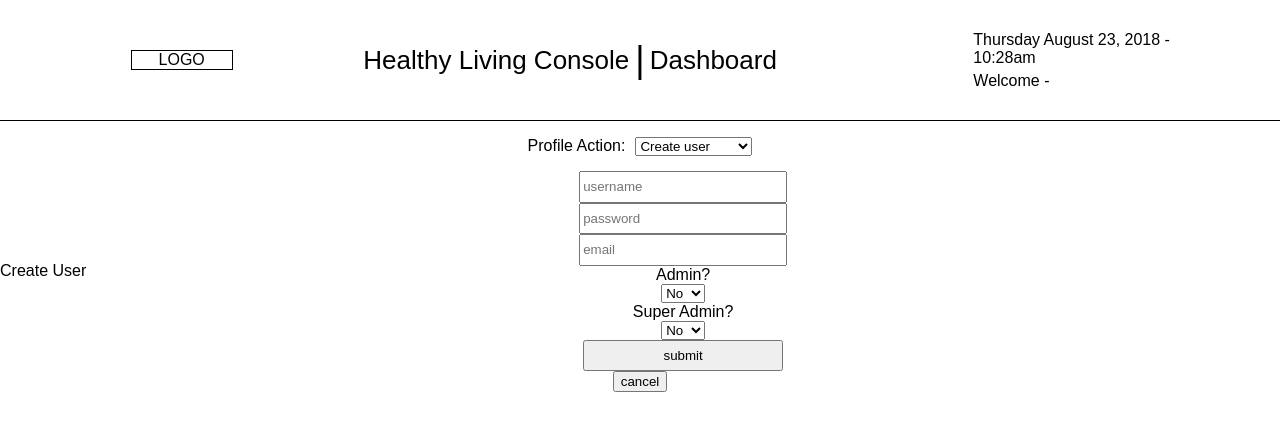
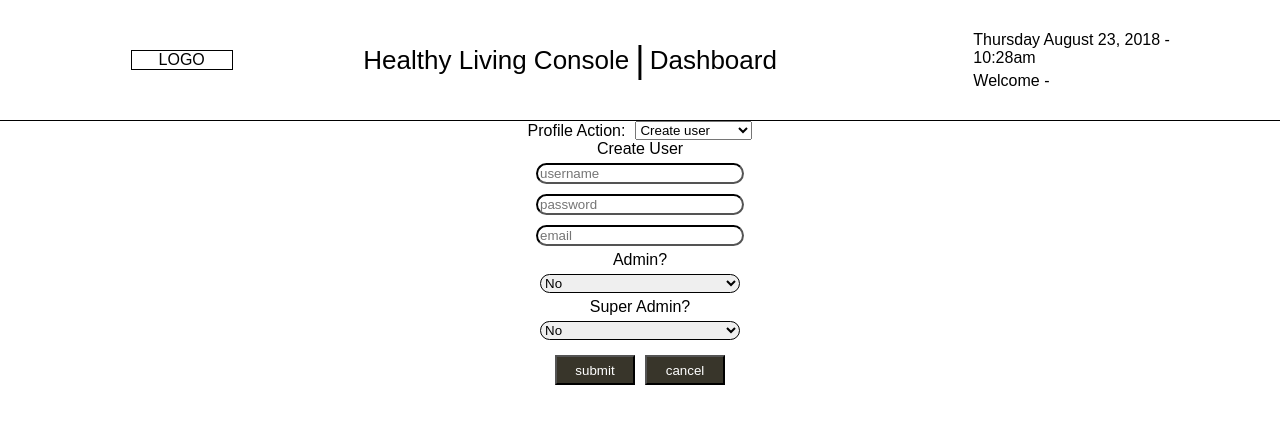
Before and after one commit to S9Digital/web-console, a React (Create React App) app: page /property/1/profile in a window 1280 px wide. Shown: the top 430 px of the page. Built offline with nearby package versions, Linux system fonts and the light colour scheme.

Commit message:
fixed UI for profile changes

```diff
--- a/src/components/Profile.js
+++ b/src/components/Profile.js
@@ -32,19 +32,29 @@ const Logo = styled.div`
 const AccountContainer = styled.div`
   flex: 1;
   display: flex;
-  flex-direction: row;
+  flex-direction: Column;
   justify-content: center;
   align-items: center;
 `;
 const Form = styled.form`
   width: 200px;
-  height: 200px;
+  height: 300px;
   flex: 1;
   display: flex;
   flex-direction: column;
   justify-content: center;
   align-items: center;
 `;
+const FormSmall = styled.form`
+  width: 200px;
+  height: 150px;
+  flex: 1;
+  display: flex;
+  flex-direction: column;
+  justify-content: center;
+  align-items: center;
+`;
+
 const ColumnItem = styled.div`
   display: flex;
   flex: 1;
@@ -56,8 +66,12 @@ const ColumnItem = styled.div`
   padding-left: 20px;
 `;
 const TextInput = styled.input`
+  outline: none;
   width: 200px;
   height: 50px;
+  margin: 5px;
+  border-radius: 25px;
+  border-color: black;
   flex: 1;
   display: flex;
   justify-content: center;
@@ -70,6 +84,48 @@ const OptionInput = styled.option`
   display: flex;
   justify-content: center;
   align-items: center;
+`;
+const SelectInput = styled.select`
+  width: 200px;
+  height: 50px;
+  margin: 5px;
+  border-radius: 25px;
+  border-color: black;
+  flex: 1;
+  display: flex;
+  justify-content: center;
+  align-items: center;
+`;
+
+const Column = styled.div`
+  display: flex;
+  flex: 1;
+  flex-direction: column;
+  justify-content: center;
+  align-items: center;
+`;
+const NavContainer = styled.div`
+  display: flex;
+  flex-direction: row;
+  flex-wrap: wrap;
+  width: 300px;
+  height: 50px;
+  align-items: center;
+  justify-content: center;
+`;
+const NavButton = styled.button`
+  width: 80px;
+  height: 30px;
+  margin: 5px;
+  background-color: #38352a;
+  color: white;
+`;
+const NavInput = styled.input`
+  width: 80px;
+  height: 30px;
+  margin: 5px;
+  background-color: #38352a;
+  color: white;
 `;
 
 class Profile extends Component {
@@ -205,23 +261,23 @@ class Profile extends Component {
               onChange={e => this.changeEmail(e)}
             />
             Admin?
-            <select
+            <SelectInput
               name="Admin"
               value={this.state.isAdmin}
               onChange={e => this.changeAdmin(e)}
             >
               <option value={true}>Yes</option>
               <option value={false}>No</option>
-            </select>
+            </SelectInput>
             Super Admin?
-            <select
+            <SelectInput
               name="Super Admin"
               value={this.state.isSuperAdmin}
               onChange={e => this.changeSuperAdmin(e)}
             >
               <option value={true}>Yes</option>
               <option value={false}>No</option>
-            </select>
+            </SelectInput>
             {/* Add Two Factor Security?
             <select
               name="two factor"
@@ -231,7 +287,10 @@ class Profile extends Component {
               <option value={true}>Yes</option>
               <option value={false}>No</option>
             </select> */}
-            <TextInput type="submit" value="submit" />
+            <NavContainer>
+              <NavInput type="submit" value="submit" />
+              <NavButton onClick={this.goBack.bind(this)}>cancel</NavButton>
+            </NavContainer>
           </Form>
         </AccountContainer>
       );
@@ -239,7 +298,7 @@ class Profile extends Component {
     if (this.state.profileAction === "editUser") {
       return (
         <AccountContainer>
-          Create User
+          Edit User
           <Form onSubmit={e => this.submitUserUpdate(e)}>
             <TextInput
               placeholder="username"
@@ -257,23 +316,23 @@ class Profile extends Component {
               onChange={e => this.changeEmail(e)}
             />
             Admin?
-            <select
+            <SelectInput
               name="Admin"
               value={this.state.isAdmin}
               onChange={e => this.changeAdmin(e)}
             >
               <option value={true}>Yes</option>
               <option value={false}>No</option>
-            </select>
+            </SelectInput>
             Super Admin?
-            <select
+            <SelectInput
               name="Super Admin"
               value={this.state.isSuperAdmin}
               onChange={e => this.changeSuperAdmin(e)}
             >
-              <option value={true}>Yes</option>
-              <option value={false}>No</option>
-            </select>
+              <OptionInput value={true}>Yes</OptionInput>
+              <OptionInput value={false}>No</OptionInput>
+            </SelectInput>
             {/* Add Two Factor Security?
             <select
               name="two factor"
@@ -283,7 +342,10 @@ class Profile extends Component {
               <option value={true}>Yes</option>
               <option value={false}>No</option>
             </select> */}
-            <TextInput type="submit" value="submit" />
+            <NavContainer>
+              <NavInput type="submit" value="submit" />
+              <NavButton onClick={this.goBack.bind(this)}>cancel</NavButton>
+            </NavContainer>
           </Form>
         </AccountContainer>
       );
@@ -292,7 +354,7 @@ class Profile extends Component {
       return (
         <AccountContainer>
           Create Property
-          <Form onSubmit={e => this.submitNewProperty(e)}>
+          <FormSmall onSubmit={e => this.submitNewProperty(e)}>
             <TextInput
               placeholder="hotel name"
               value={this.state.hotelName}
@@ -318,16 +380,19 @@ class Profile extends Component {
               value={this.state.hotelEmail}
               onChange={e => this.changeHotelEmail(e)}
             /> */}
-            <TextInput type="submit" value="submit" />
-          </Form>
+            <NavContainer>
+              <NavInput type="submit" value="submit" />
+              <NavButton onClick={this.goBack.bind(this)}>cancel</NavButton>
+            </NavContainer>
+          </FormSmall>
         </AccountContainer>
       );
     }
     if (this.state.profileAction === "editProperty") {
       return (
         <AccountContainer>
-          Create Property
-          <Form onSubmit={e => this.submitPropertyUpdate(e)}>
+          Edit Property
+          <FormSmall onSubmit={e => this.submitPropertyUpdate(e)}>
             <TextInput
               placeholder="hotel name"
               value={this.state.hotelName}
@@ -353,8 +418,11 @@ class Profile extends Component {
               value={this.state.hotelEmail}
               onChange={e => this.changeHotelEmail(e)}
             /> */}
-            <TextInput type="submit" value="submit" />
-          </Form>
+            <NavContainer>
+              <NavInput type="submit" value="submit" />
+              <NavButton onClick={this.goBack.bind(this)}>cancel</NavButton>
+            </NavContainer>
+          </FormSmall>
         </AccountContainer>
       );
     }
@@ -363,11 +431,10 @@ class Profile extends Component {
     return (
       <Wrapper>
         <Header />
-        {this.renderActionSelect()}
-        {this.renderForm()}
-        <AccountContainer>
-          <button onClick={this.goBack.bind(this)}>cancel</button>
-        </AccountContainer>
+        <Column>
+          {this.renderActionSelect()}
+          {this.renderForm()}
+        </Column>
       </Wrapper>
     );
   }
```
